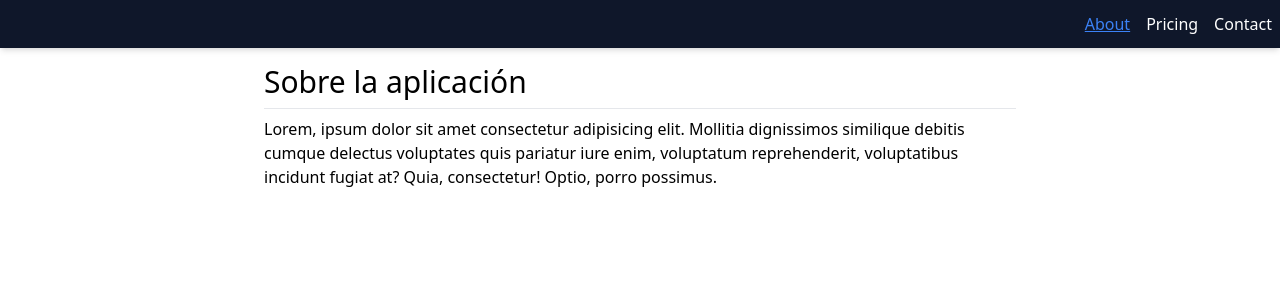
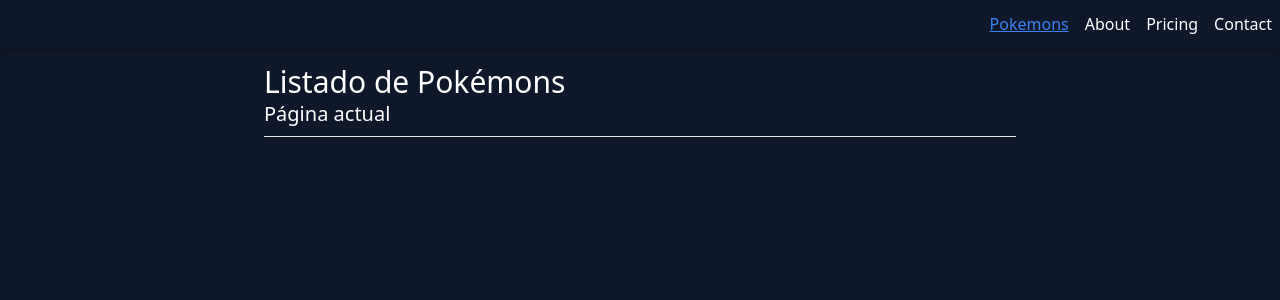
Before and after one commit to JCUrquiza/Angular-SSR, an Angular app: page /pokemons in a window 1280 px wide. Before the commit this address led to /about. Shown: the top 300 px of the page. Built offline with nearby package versions, Linux system fonts and the light colour scheme.

Commit message:
feature: creating components for pokemons service http

```diff
--- a/src/app/app.routes.ts
+++ b/src/app/app.routes.ts
@@ -2,6 +2,10 @@
 
 export const routes: Routes = [
 
+  {
+    path: 'pokemons',
+    loadComponent: () => import('./pages/pokemons/pokemons-page.component')
+  },
   {
     path: 'about',
     loadComponent: () => import('./pages/about-page/about-page.component')
--- /dev/null
+++ b/src/app/pages/pokemons/pokemons-page.component.html
@@ -0,0 +1,13 @@
+<h1 class="text-3xl">Listado de Pokémons</h1>
+<h1 class="text-xl">Página actual</h1>
+
+<hr class="my-2">
+
+
+<!-- Pokemon-list -->
+
+
+<!-- Pokemon-list-skeleton -->
+
+
+<!-- Buttons: Cargar y siguiente -->
--- /dev/null
+++ b/src/app/pages/pokemons/pokemons-page.component.ts
@@ -0,0 +1,13 @@
+import { ChangeDetectionStrategy, Component } from '@angular/core';
+
+@Component({
+  selector: 'pokemons-page',
+  standalone: true,
+  imports: [],
+  templateUrl: './pokemons-page.component.html',
+  styles: ``,
+  changeDetection: ChangeDetectionStrategy.OnPush,
+})
+export default class PokemonsPageComponent {
+
+}
--- a/src/app/shared/components/navbar/navbar.component.html
+++ b/src/app/shared/components/navbar/navbar.component.html
@@ -1,5 +1,6 @@
 <nav class="text-white gap-4 top-0 absolute z-50 w-full flex justify-end px-2 py-3 bg-slate-900 shadow-md">
 
+  <a class="hover:underline" routerLinkActive="text-blue-500 underline" routerLink='/pokemons'>Pokemons</a>
   <a class="hover:underline" routerLinkActive="text-blue-500 underline" [routerLink]="['/about']">About</a>
   <a class="hover:underline" routerLinkActive="text-blue-500 underline" [routerLink]="['/pricing']">Pricing</a>
   <a class="hover:underline" routerLinkActive="text-blue-500 underline" [routerLink]="['/contact']">Contact</a>
--- a/src/styles.css
+++ b/src/styles.css
@@ -1,3 +1,16 @@
 @tailwind base;
 @tailwind components;
 @tailwind utilities;
+
+@tailwind base;
+@tailwind components;
+@tailwind utilities;
+
+html,
+body {
+  @apply bg-slate-900 text-white;
+}
+
+button {
+  @apply bg-blue-500 text-white px-4 py-2 rounded hover:bg-blue-600 disabled:bg-slate-600 transition-all;
+}
```
